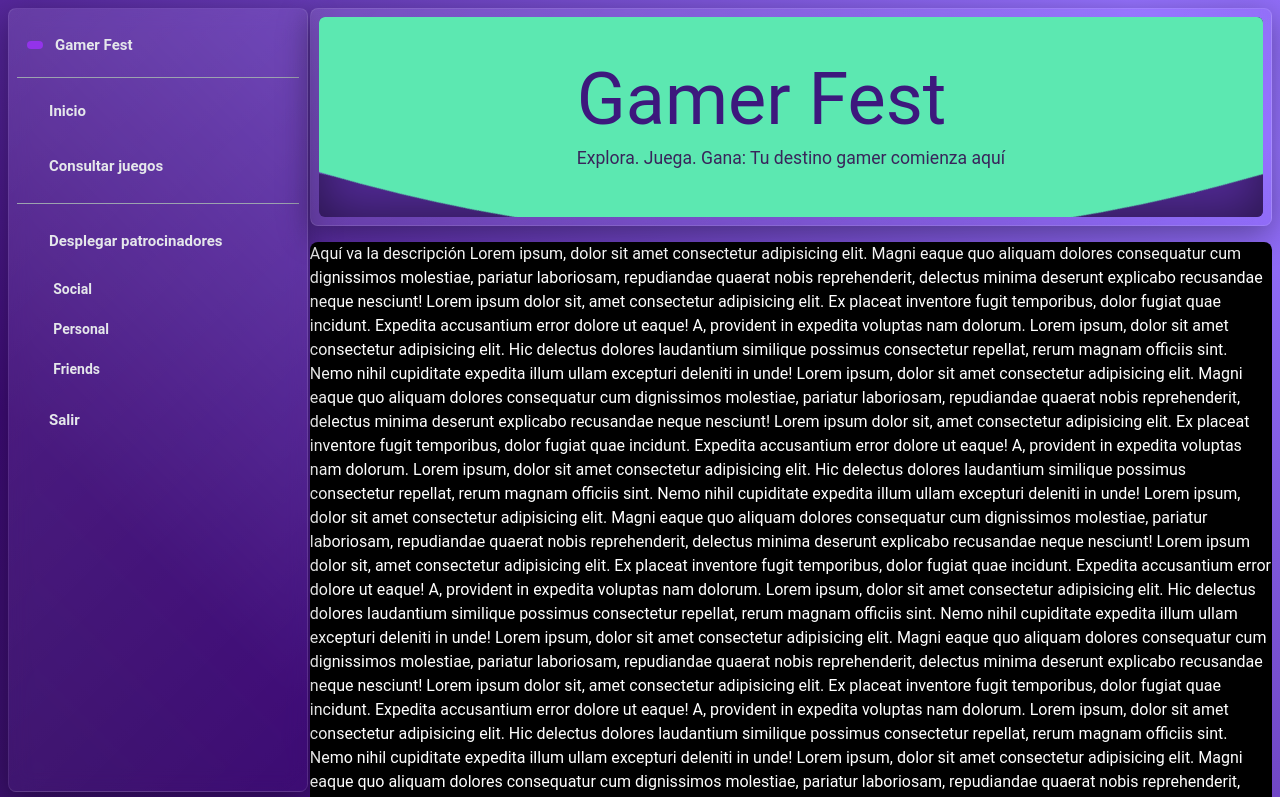
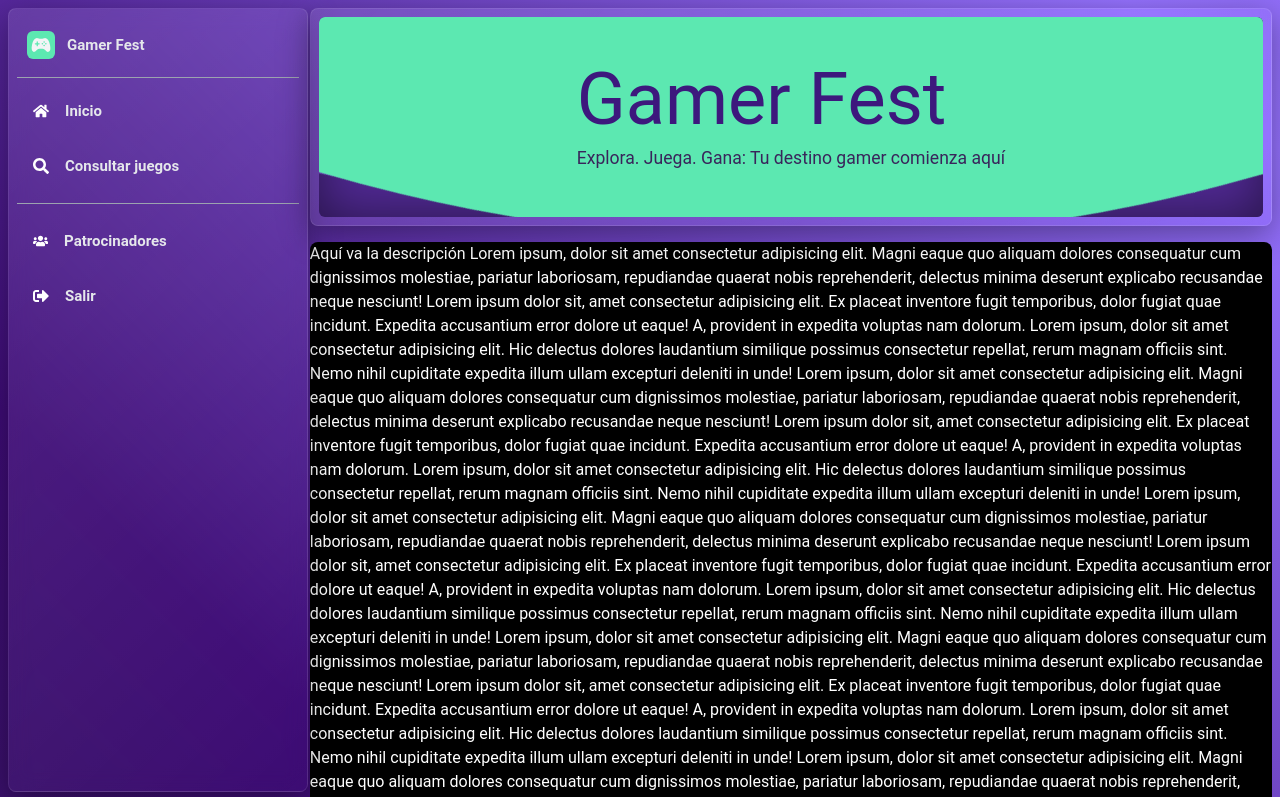
Before and after one commit to Drawnskii/WebGamerFest, a React (Vite) app: page /home/ventana in a window 1280 px wide. Shown: the top 797 px of the page. Built offline with nearby package versions, Linux system fonts and the light colour scheme.

Commit message:
Se agrego iconos en pantalla principal

```diff
--- a/src/Pages/home/Sidebar.jsx
+++ b/src/Pages/home/Sidebar.jsx
@@ -2,30 +2,22 @@ import React from "react";
 
 /* Importación de estilos css */
 import "../css/background.css";
+import { IoGameController } from "react-icons/io5";
+import { FaHome, FaSearch, FaSignOutAlt, FaUsers } from "react-icons/fa";
+
 
 function Sidebar() {
-  const dropdown = () => {
-    document.querySelector("#submenu").classList.toggle("hidden");
-    document.querySelector("#arrow").classList.toggle("rotate-0");
-  };
-
-  const openSidebar = () => {
-    document.querySelector(".sidebar").classList.toggle("hidden");
-  };
-
   return (
     <div>
       <div className="fixed top-0 bottom-0 lg:left-0 p-2 w-[300px] text-center glass sombra m-2 rounded-lg">
         <div className="text-gray-100 text-xl">
           <div className="p-2.5 mt-1 flex items-center">
-            <i className="bi bi-controller px-2 py-1 rounded-md bg-purple-600"></i>
+            <div className=" rounded-md bg-light-green p-1">
+            <IoGameController/>
+            </div>
             <h1 className="font-bold text-gray-200 text-[15px] ml-3">
               Gamer Fest
             </h1>
-            <i
-              className="bi bi-x cursor-pointer ml-28 lg:hidden"
-              onClick={openSidebar}
-            ></i>
           </div>
           <div className="my-2 bg-gray-400 h-[1px]"></div>
         </div>
@@ -41,13 +33,13 @@ function Sidebar() {
                 />
       </div>*/}
         <div className="p-2.5 mt-3 flex items-center rounded-md px-4 duration-300 cursor-pointer hover:bg-purple-600 text-white">
-          <i className="bi bi-house-door-fill"></i>
+        <FaHome />
           <span className="text-[15px] ml-4 text-gray-200 font-bold">
             Inicio
           </span>
         </div>
         <div className="p-2.5 mt-3 flex items-center rounded-md px-4 duration-300 cursor-pointer hover:bg-purple-600 text-white">
-          <i className="bi bi-bookmark-fill"></i>
+        <FaSearch />
           <span className="text-[15px] ml-4 text-gray-200 font-bold">
             Consultar juegos
           </span>
@@ -55,34 +47,17 @@ function Sidebar() {
         <div className="my-4 bg-gray-400 h-[1px]"></div>
         <div
           className="p-2.5 mt-3 flex items-center rounded-md px-4 duration-300 cursor-pointer hover:bg-purple-600 text-white"
-          onClick={dropdown}
         >
-          <i className="bi bi-chat-left-text-fill"></i>
+          <FaUsers />
           <div className="flex justify-between w-full items-center">
             <span className="text-[15px] ml-4 text-gray-200 font-bold">
-              Desplegar patrocinadores
-            </span>
-            <span className="text-sm rotate-180" id="arrow">
-              <i className="bi bi-chevron-down"></i>
+              Patrocinadores
             </span>
           </div>
         </div>
-        <div
-          className="text-left text-sm mt-2 w-4/5 mx-auto text-gray-200 font-bold"
-          id="submenu"
-        >
-          <h1 className="cursor-pointer p-2 hover:bg-purple-600 rounded-md mt-1">
-            Social
-          </h1>
-          <h1 className="cursor-pointer p-2 hover:bg-purple-600 rounded-md mt-1">
-            Personal
-          </h1>
-          <h1 className="cursor-pointer p-2 hover:bg-purple-600 rounded-md mt-1">
-            Friends
-          </h1>
-        </div>
+
         <div className="p-2.5 mt-3 flex items-center rounded-md px-4 duration-300 cursor-pointer hover:bg-purple-600 text-white">
-          <i className="bi bi-box-arrow-in-right"></i>
+        <FaSignOutAlt />
           <span className="text-[15px] ml-4 text-gray-200 font-bold">
             Salir
           </span>
```
